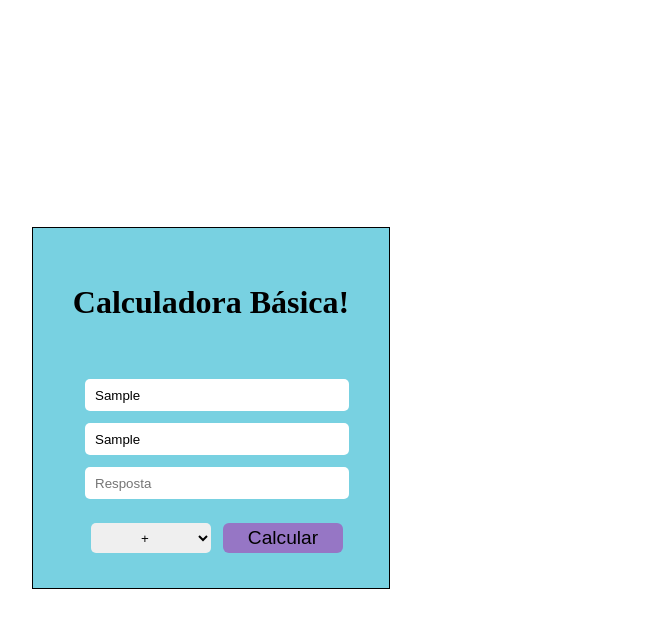
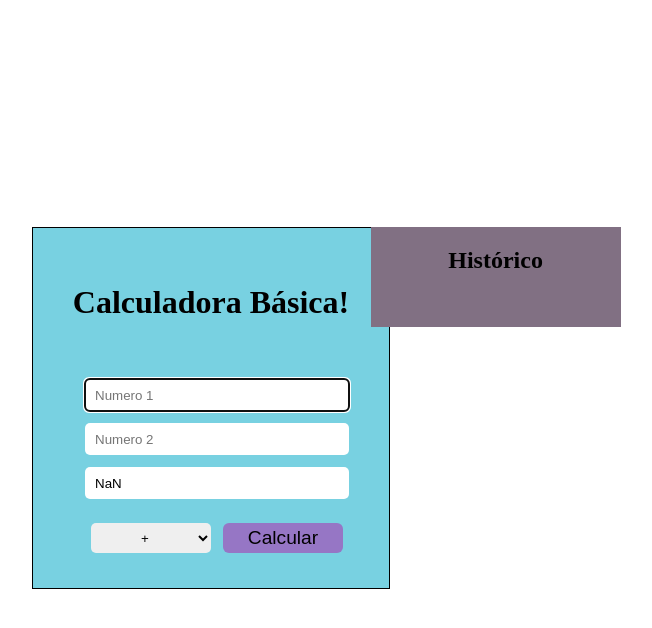
Before and after one commit to LuizFCabral/projeto-calc, a plain HTML site: page index.html in a window 1280 px wide. Both pictures are taken after typing "Sample", "Sample" into the empty fields and a click on the button "Calcular". Shown: the whole page, without its empty margins (429-1081 px from the left). Drawn offline with Linux system fonts and the light colour scheme.

Commit message:
Salva histórico de contas

```diff
--- a/index.html
+++ b/index.html
@@ -28,42 +28,58 @@
             </div>
         </form>
     </div>
+    <div class="historico" id="hist">
+        <h2>Histórico</h2>
+    </div>
 
 </body>
 
 <script>
+        const hist =[];
+        const calc = ()=>{
+            let n1 = parseFloat(document.getElementById("n1").value);
+            let n2 = parseFloat(document.getElementById("n2").value);
+            let ops = document.getElementById("cmbOp");
 
-        const calc = ()=>{
-            let n1 = document.getElementById("n1");
-            let n2 = document.getElementById("n2");
-            let ops = document.getElementById("cmbOp");
             let select = ops.options[ops.selectedIndex].value;
             let r;
             switch(select){
                 case '+':
-                    r = n1.value + n2.value;
+                    r = n1 + n2;
                     break;
                 case '-':
-                    r = n1.value - n2.value;
+                    r = n1 - n2;
                     break;
                 case 'X':
-                    r = n1.value * n2.value;
+                    r = n1 * n2;
                     break;
                 case '/':
-                    r = n1.value / n2.value;
+                    r = n1 / n2;
                     break;
                 case 'log':
-                    r = Math.log(n1.value) / Math.log(n2.value); //calcula o logaritmo de n1 na base n2
+                    r = Math.log(n1) / Math.log(n2); //calcula o logaritmo de n1 na base n2
                     break;
                 default:
                     alert("Opção Inválida!");
                     break;
             }
+            hist.push({
+                num1: n1,
+                num2: n2,
+                operacao: select,
+                resp: r
+            })
+            console.log(hist);
+            document.getElementById("resposta").value = r;
+            document.getElementById("n1").value = ""
+            document.getElementById("n2").value = ""
+            document.getElementById("n1").focus();
 
-            document.getElementById("resposta").value = r.toFixed(2);
-            n1.value = ""
-            n2.value = ""
-            n1.focus()
+            hist.map((hist)=>{
+                let historico = createElement('<div>' + hist.n1 + ' ' + hist.operacao + ' '+ hist.n2+ ' = ' + hist.resp + '</div>')
+                document.getElementById("hist").appendChild(historico)
+            })
+
         }
 
         const submit = (event)=>{
--- a/styles.css
+++ b/styles.css
@@ -32,6 +32,7 @@ form{
     flex-direction: column;
     justify-content: center;
     align-self: center;
+    min-width: 50%;
 }
 
 form > input{
@@ -81,3 +82,27 @@ form > input{
 .resposta{
     outline: none;
 }
+
+.hist{
+    margin-top: 20px;
+    padding: 5px;
+    border: none;
+	cursor: pointer;
+	font-weight: 100;
+	font-size: 1.2rem;
+	color: black;
+	border-radius: 6px;
+	background-color: #9f4faa;
+}
+
+.historico{
+    display: flex;
+    justify-content: center;
+    position: absolute;
+    right: 18%;
+    top: 28.4%;
+    height: 100px;
+    max-height: 40vh;
+    width: 250px;
+    background-color: #817083;
+}
```
